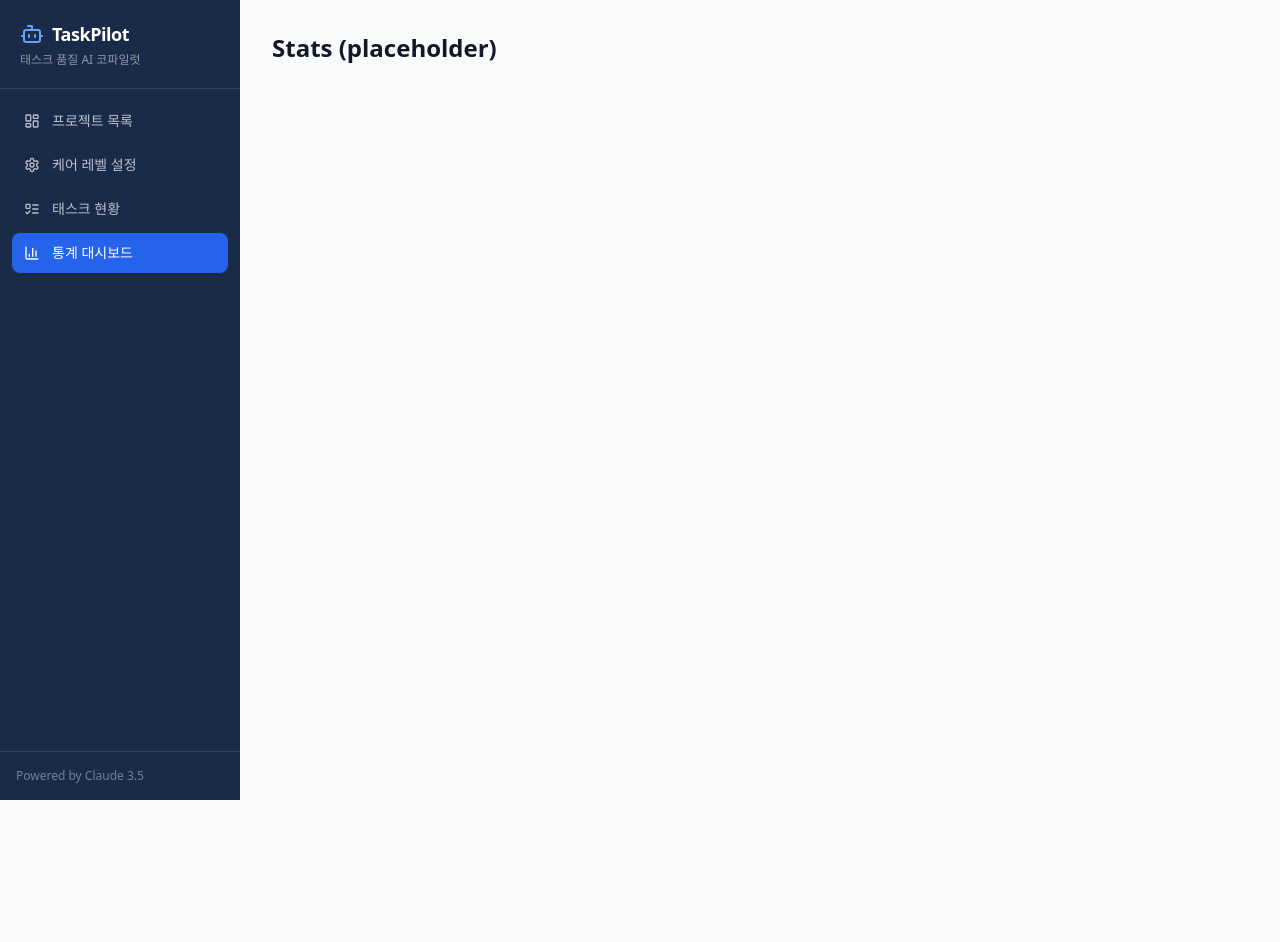
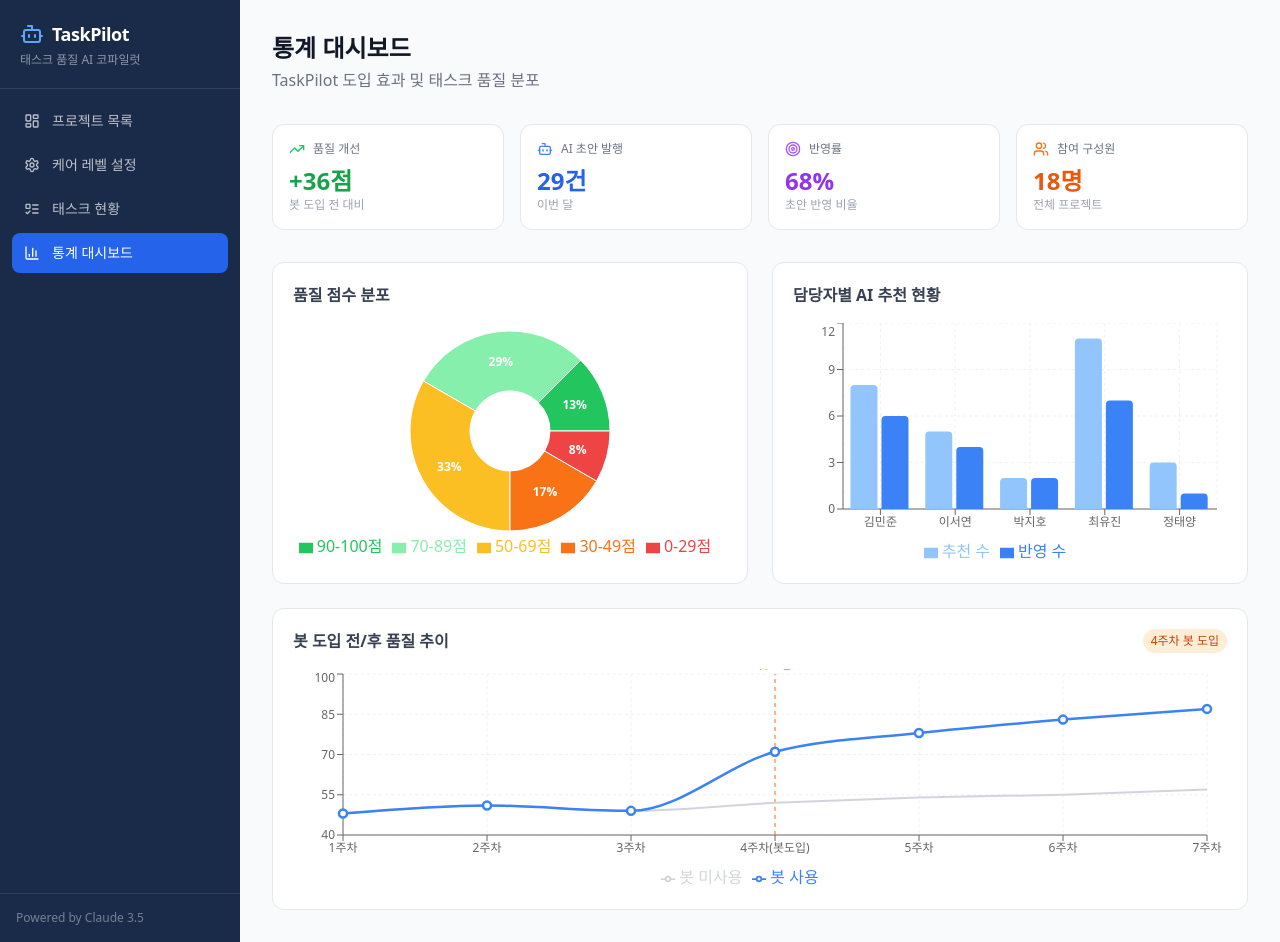
Before and after one commit to Gelloger/TaskPilot, a React (Vite) app: page /stats in a window 1280 px wide. Before the commit the page ends 800 px from the top, so only its background shows below. Built offline with nearby package versions, Linux system fonts and the light colour scheme.

Commit message:
feat: implement Stats dashboard with Recharts

```diff
--- a/src/pages/Stats.jsx
+++ b/src/pages/Stats.jsx
@@ -1,3 +1,134 @@
+import { useApp } from '../context/AppContext';
+import { statsData } from '../data/mockData';
+import {
+  PieChart, Pie, Cell, Tooltip, Legend, ResponsiveContainer,
+  BarChart, Bar, XAxis, YAxis, CartesianGrid,
+  LineChart, Line, ReferenceLine,
+} from 'recharts';
+import { TrendingUp, Users, Bot, Target } from 'lucide-react';
+
+const RADIAN = Math.PI / 180;
+const renderLabel = ({ cx, cy, midAngle, innerRadius, outerRadius, percent }) => {
+  if (percent < 0.08) return null;
+  const radius = innerRadius + (outerRadius - innerRadius) * 0.5;
+  const x = cx + radius * Math.cos(-midAngle * RADIAN);
+  const y = cy + radius * Math.sin(-midAngle * RADIAN);
+  return (
+    <text x={x} y={y} fill="white" textAnchor="middle" dominantBaseline="central" fontSize={12} fontWeight="bold">
+      {`${(percent * 100).toFixed(0)}%`}
+    </text>
+  );
+};
+
 export default function Stats() {
-  return <div className="p-8"><h1 className="text-2xl font-bold">Stats (placeholder)</h1></div>;
+  const { projects } = useApp();
+  const avgBefore = statsData.qualityTrend.slice(0, 3).reduce((a, d) => a + d.before, 0) / 3;
+  const avgAfter = statsData.qualityTrend.slice(-2).reduce((a, d) => a + d.after, 0) / 2;
+  const improvement = Math.round(avgAfter - avgBefore);
+
+  return (
+    <div className="p-8">
+      <div className="mb-8">
+        <h1 className="text-2xl font-bold text-gray-900">통계 대시보드</h1>
+        <p className="text-gray-500 mt-1">TaskPilot 도입 효과 및 태스크 품질 분포</p>
+      </div>
+
+      <div className="grid grid-cols-4 gap-4 mb-8">
+        <div className="bg-white rounded-xl border border-gray-200 p-4">
+          <div className="flex items-center gap-2 mb-2">
+            <TrendingUp className="w-4 h-4 text-green-500" />
+            <span className="text-xs text-gray-500">품질 개선</span>
+          </div>
+          <p className="text-2xl font-bold text-green-600">+{improvement}점</p>
+          <p className="text-xs text-gray-400">봇 도입 전 대비</p>
+        </div>
+        <div className="bg-white rounded-xl border border-gray-200 p-4">
+          <div className="flex items-center gap-2 mb-2">
+            <Bot className="w-4 h-4 text-blue-500" />
+            <span className="text-xs text-gray-500">AI 초안 발행</span>
+          </div>
+          <p className="text-2xl font-bold text-blue-600">29건</p>
+          <p className="text-xs text-gray-400">이번 달</p>
+        </div>
+        <div className="bg-white rounded-xl border border-gray-200 p-4">
+          <div className="flex items-center gap-2 mb-2">
+            <Target className="w-4 h-4 text-purple-500" />
+            <span className="text-xs text-gray-500">반영률</span>
+          </div>
+          <p className="text-2xl font-bold text-purple-600">68%</p>
+          <p className="text-xs text-gray-400">초안 반영 비율</p>
+        </div>
+        <div className="bg-white rounded-xl border border-gray-200 p-4">
+          <div className="flex items-center gap-2 mb-2">
+            <Users className="w-4 h-4 text-orange-500" />
+            <span className="text-xs text-gray-500">참여 구성원</span>
+          </div>
+          <p className="text-2xl font-bold text-orange-600">
+            {projects.reduce((a, p) => a + p.members, 0)}명
+          </p>
+          <p className="text-xs text-gray-400">전체 프로젝트</p>
+        </div>
+      </div>
+
+      <div className="grid grid-cols-2 gap-6 mb-6">
+        <div className="bg-white rounded-xl border border-gray-200 p-5">
+          <h3 className="font-semibold text-gray-700 mb-4">품질 점수 분포</h3>
+          <ResponsiveContainer width="100%" height={240}>
+            <PieChart>
+              <Pie
+                data={statsData.qualityDistribution}
+                cx="50%"
+                cy="50%"
+                labelLine={false}
+                label={renderLabel}
+                outerRadius={100}
+                innerRadius={40}
+                dataKey="value"
+              >
+                {statsData.qualityDistribution.map((entry, index) => (
+                  <Cell key={index} fill={entry.color} />
+                ))}
+              </Pie>
+              <Tooltip formatter={(v) => [`${v}개`, '태스크 수']} />
+              <Legend />
+            </PieChart>
+          </ResponsiveContainer>
+        </div>
+
+        <div className="bg-white rounded-xl border border-gray-200 p-5">
+          <h3 className="font-semibold text-gray-700 mb-4">담당자별 AI 추천 현황</h3>
+          <ResponsiveContainer width="100%" height={240}>
+            <BarChart data={statsData.memberStats} margin={{ top: 0, right: 10, left: -10, bottom: 0 }}>
+              <CartesianGrid strokeDasharray="3 3" stroke="#f0f0f0" />
+              <XAxis dataKey="name" tick={{ fontSize: 12 }} />
+              <YAxis tick={{ fontSize: 12 }} />
+              <Tooltip />
+              <Legend />
+              <Bar dataKey="recommended" name="추천 수" fill="#93c5fd" radius={[4, 4, 0, 0]} />
+              <Bar dataKey="accepted" name="반영 수" fill="#3b82f6" radius={[4, 4, 0, 0]} />
+            </BarChart>
+          </ResponsiveContainer>
+        </div>
+      </div>
+
+      <div className="bg-white rounded-xl border border-gray-200 p-5">
+        <div className="flex items-center justify-between mb-4">
+          <h3 className="font-semibold text-gray-700">봇 도입 전/후 품질 추이</h3>
+          <span className="text-xs bg-orange-100 text-orange-700 px-2 py-1 rounded-full">4주차 봇 도입</span>
+        </div>
+        <ResponsiveContainer width="100%" height={220}>
+          <LineChart data={statsData.qualityTrend} margin={{ top: 5, right: 20, left: -10, bottom: 0 }}>
+            <CartesianGrid strokeDasharray="3 3" stroke="#f0f0f0" />
+            <XAxis dataKey="week" tick={{ fontSize: 12 }} />
+            <YAxis domain={[40, 100]} tick={{ fontSize: 12 }} />
+            <Tooltip />
+            <Legend />
+            <ReferenceLine x="4주차(봇도입)" stroke="#f97316" strokeDasharray="4 4" label={{ value: '봇 도입', position: 'top', fontSize: 11, fill: '#f97316' }} />
+            <Line type="monotone" dataKey="before" name="봇 미사용" stroke="#d1d5db" strokeWidth={2} dot={false} />
+            <Line type="monotone" dataKey="after" name="봇 사용" stroke="#3b82f6" strokeWidth={2.5} dot={{ r: 4 }} />
+          </LineChart>
+        </ResponsiveContainer>
+      </div>
+    </div>
+  );
 }
```
